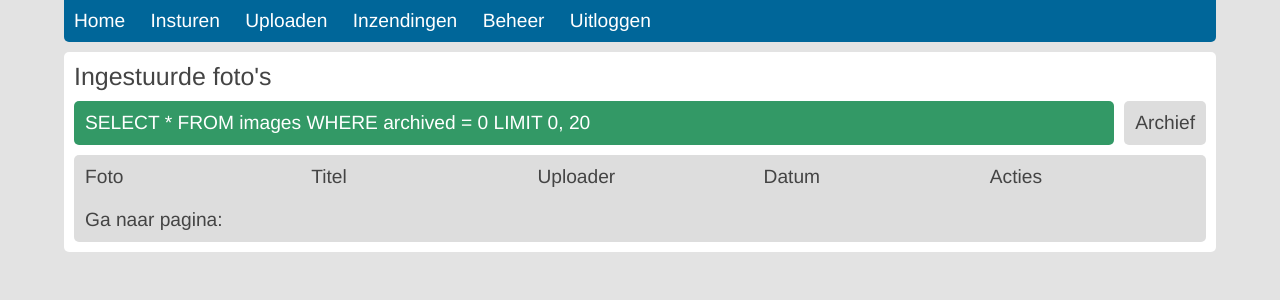
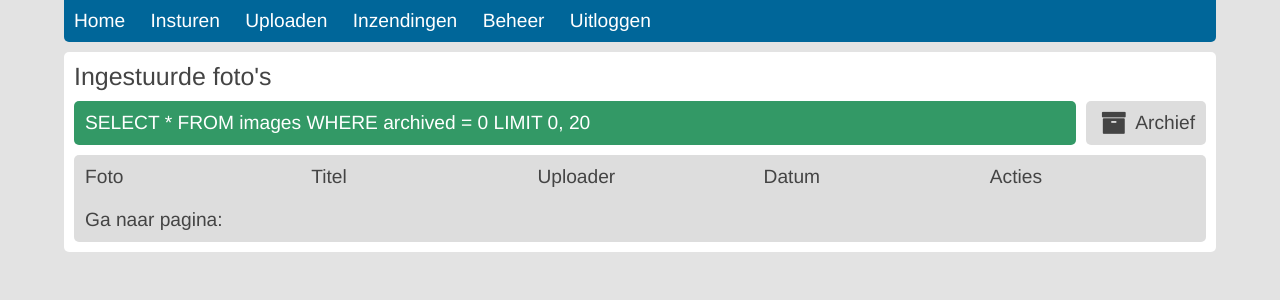
Before and after one commit to wmnl/wikiportrait, a PHP site: page /images.php in a window 1280 px wide. Shown: the part 68-368 px from the top of the page. Run offline with PHP 8.4, Linux system fonts and the light colour scheme; the visitor is signed in with stand-in values (Sample User, id 1); data that the repository does not hold is empty; some libraries are stand-ins or nearby versions.

Commit message:
A icon for the archive

```diff
--- a/images.php
+++ b/images.php
@@ -29,7 +29,7 @@
 			<div id="content">
 				<h2>Ingestuurde foto's</h2>
 
-				<a href="archived.php" class="button float-right">Archief</a>
+				<a href="archived.php" class="button float-right"><i class="fa fa-archive fa-lg fa-fw"></i>Archief</a>
 
 				<table>
 					<thead>
```
